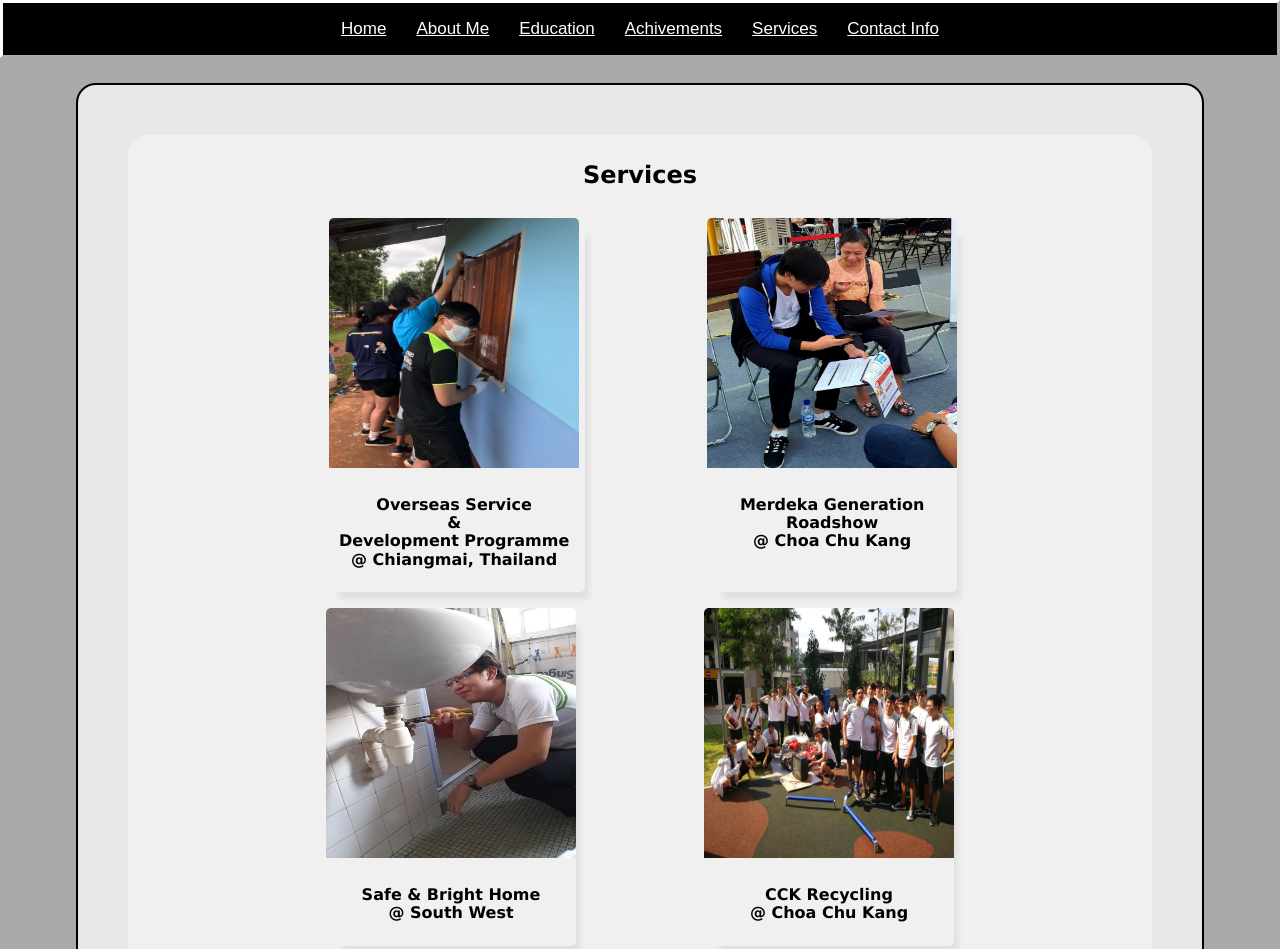
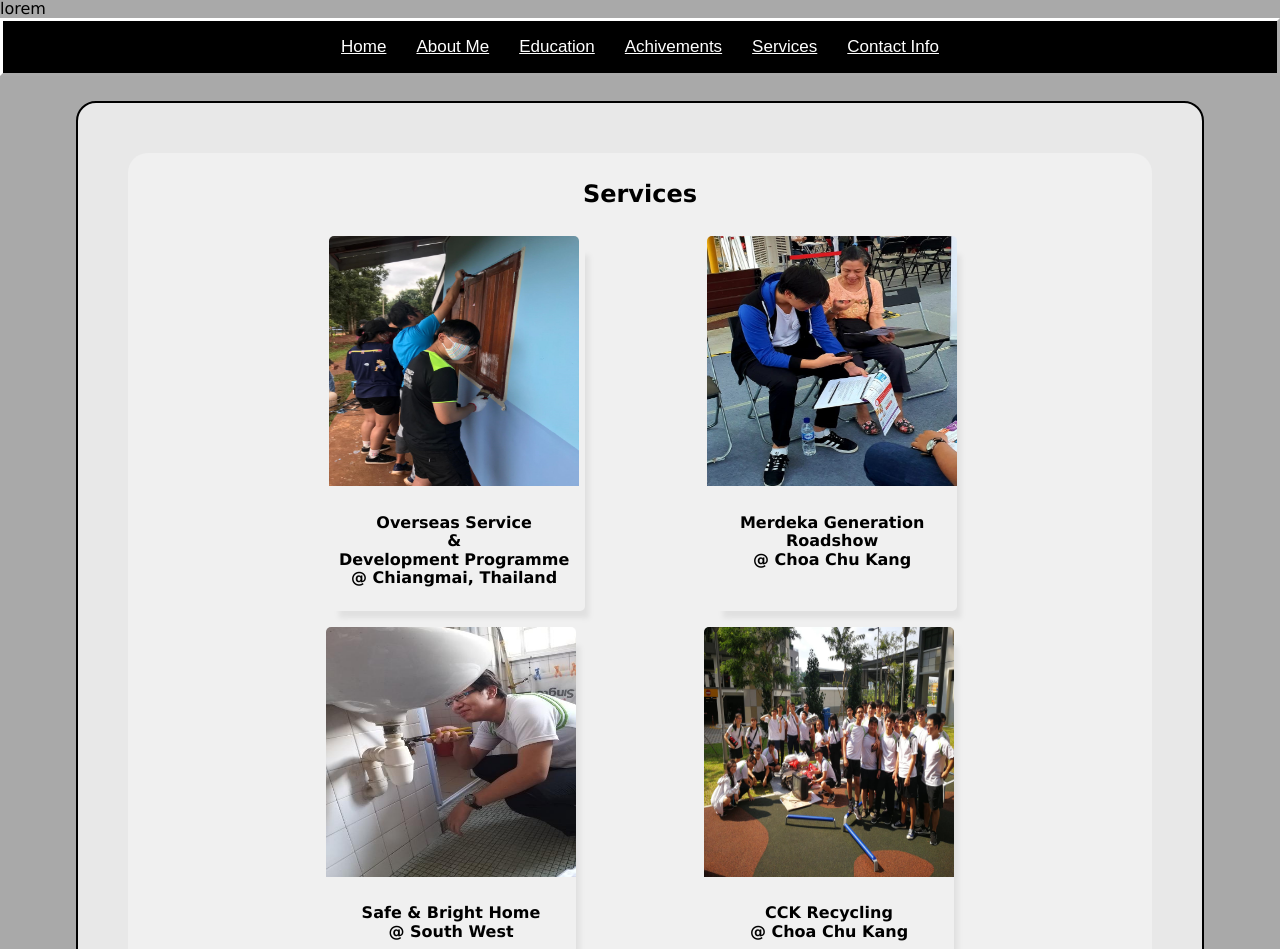
Before and after one commit to BrianLimMJ/Assign-1, a plain HTML site: page ID_S10208584A_Assign1_Website(Service).html in a window 1280 px wide. Shown: the top 949 px of the page. Drawn offline with Linux system fonts and the light colour scheme.

Commit message:
26th Nov 5.15pm

```diff
--- a/ID_S10208584A_Assign1_Website(Service).html
+++ b/ID_S10208584A_Assign1_Website(Service).html
@@ -8,7 +8,7 @@
 
 </head>
 <body>
-
+    lorem
     <header>
         <nav>
             <ul>
```
